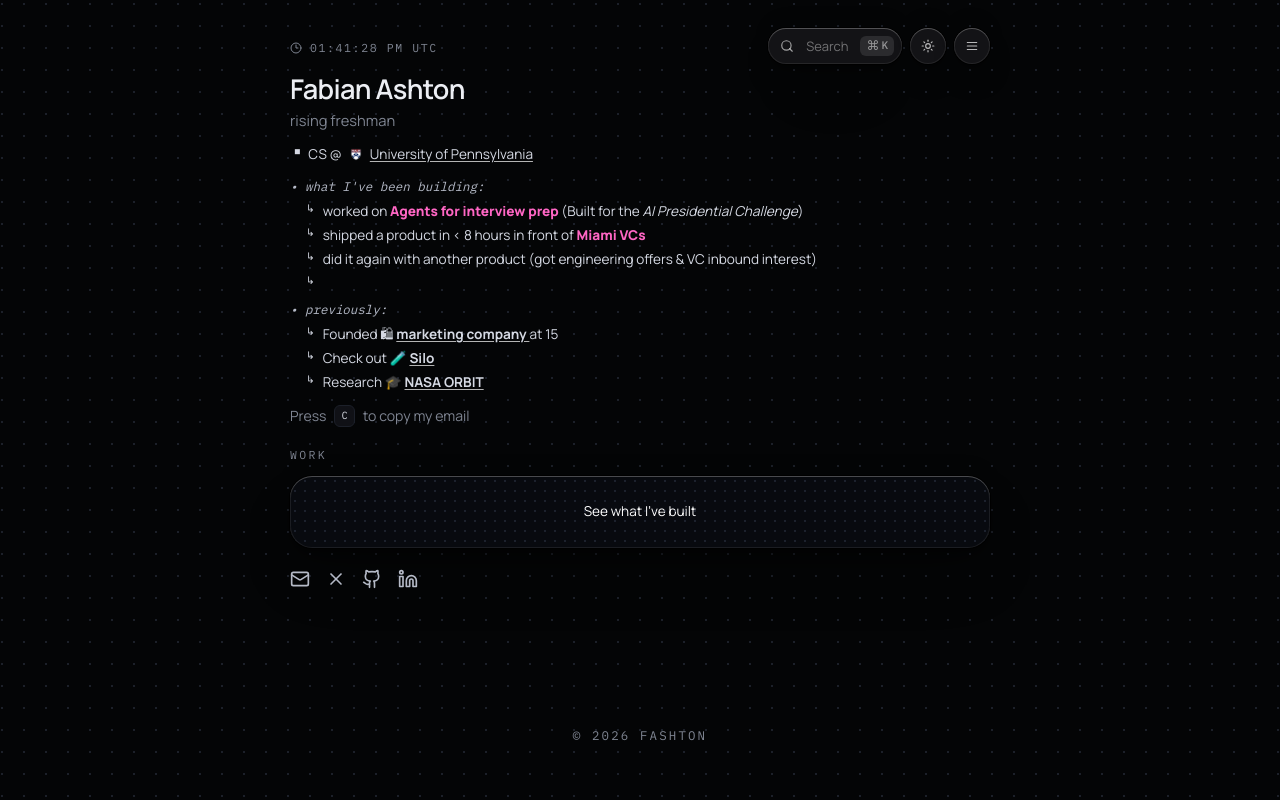
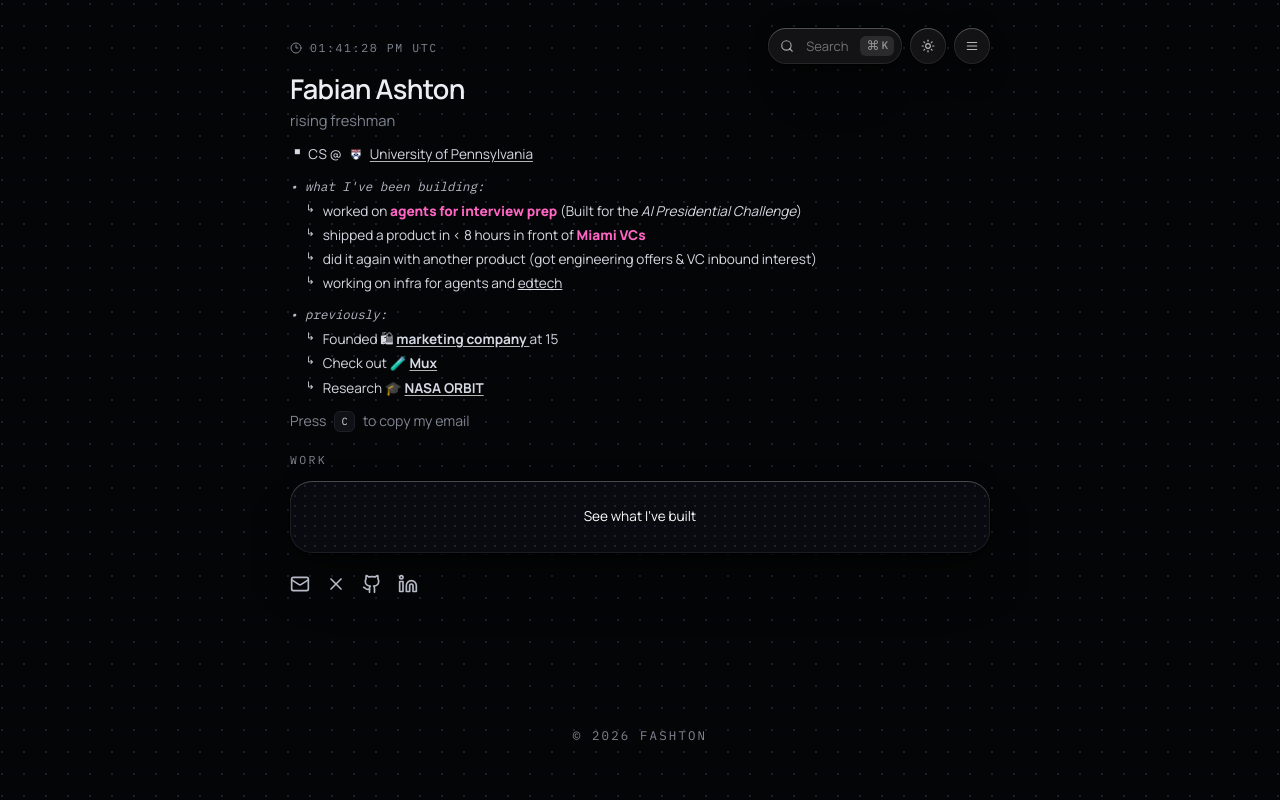
Before and after one commit to fashton28/personal-website, a Next.js app: page / in a window 1280 px wide. Built offline with nearby package versions, Linux system fonts and the light colour scheme.

Commit message:
more changes

```diff
--- a/src/components/sections/header-section.tsx
+++ b/src/components/sections/header-section.tsx
@@ -73,7 +73,7 @@
             <li className="flex gap-2 pl-3 transition-transform duration-200 hover:translate-x-1">
               <span className="ml-1 text-[0.65rem]">↳</span>
               <span>
-                worked on <span className="font-semibold" style={{ color: "#ff66c4", fontWeight: "bold" }}><b>Agents for interview prep</b></span> (Built for the <i>AI Presidential Challenge</i>)
+                worked on <span className="font-semibold" style={{ color: "#ff66c4", fontWeight: "bold" }}><b>agents for interview prep</b></span> (Built for the <i>AI Presidential Challenge</i>)
               </span>
             </li>
             <li className="flex gap-2 pl-3 transition-transform duration-200 hover:translate-x-1">
@@ -89,7 +89,7 @@
             </li>
             <li className="flex gap-2 pl-3 transition-transform duration-200 hover:translate-x-1">
               <span className="ml-1 text-[0.65rem]">↳</span>
-              <span></span>
+              <span>working on infra for agents and <a href="https://tryhubble.org/" target="_blank" className="underline">edtech</a></span>
             </li>
           </ul>
         </div>
@@ -110,12 +110,12 @@
               <span>
                 Check out <span aria-hidden>🧪</span>{" "}
                 <a
-                  href="https://github.com/fashton28/silo"
+                  href="https://github.com/fashton28/mux"
                   className="underline underline-offset-2 decoration-[color:var(--underline)] bold-underline"
                   target="_blank"
                   rel="noopener noreferrer"
                 >
-                  Silo
+                  Mux
                 </a>
               </span>
             </li>
```
